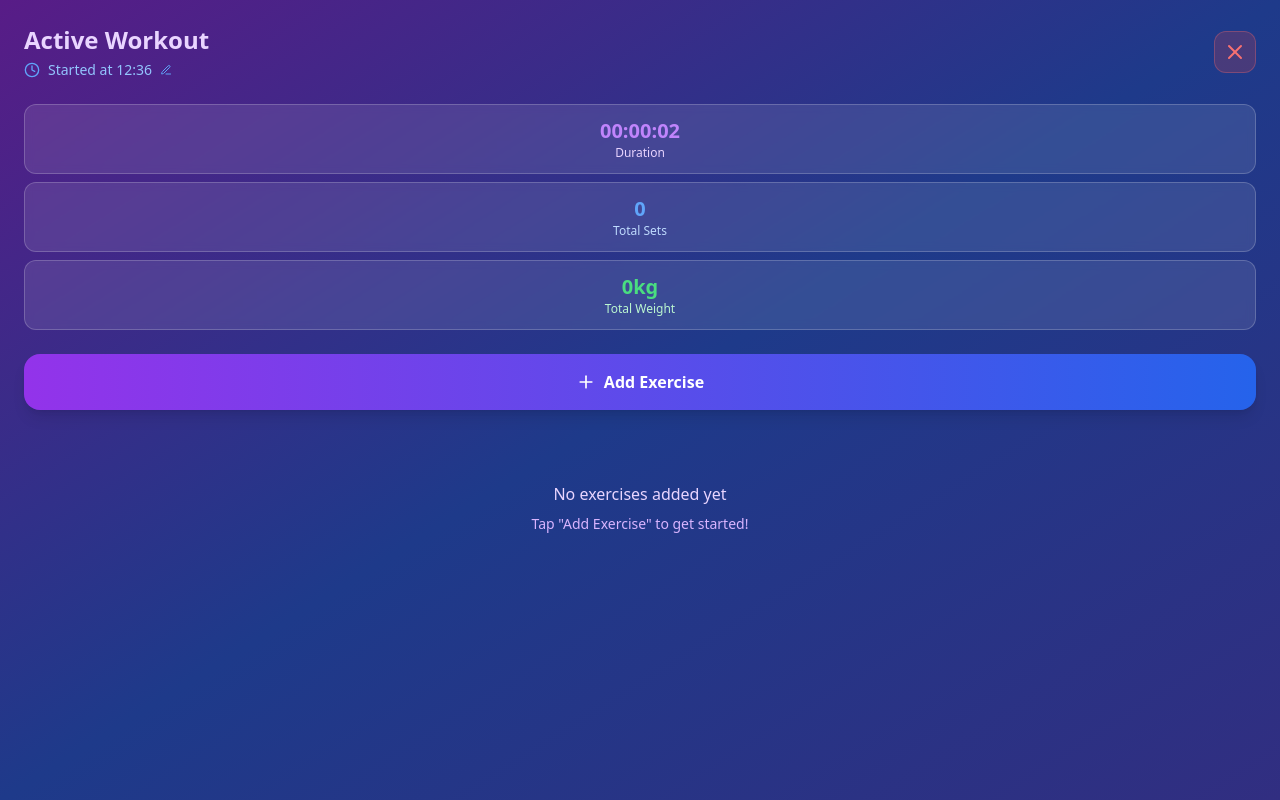
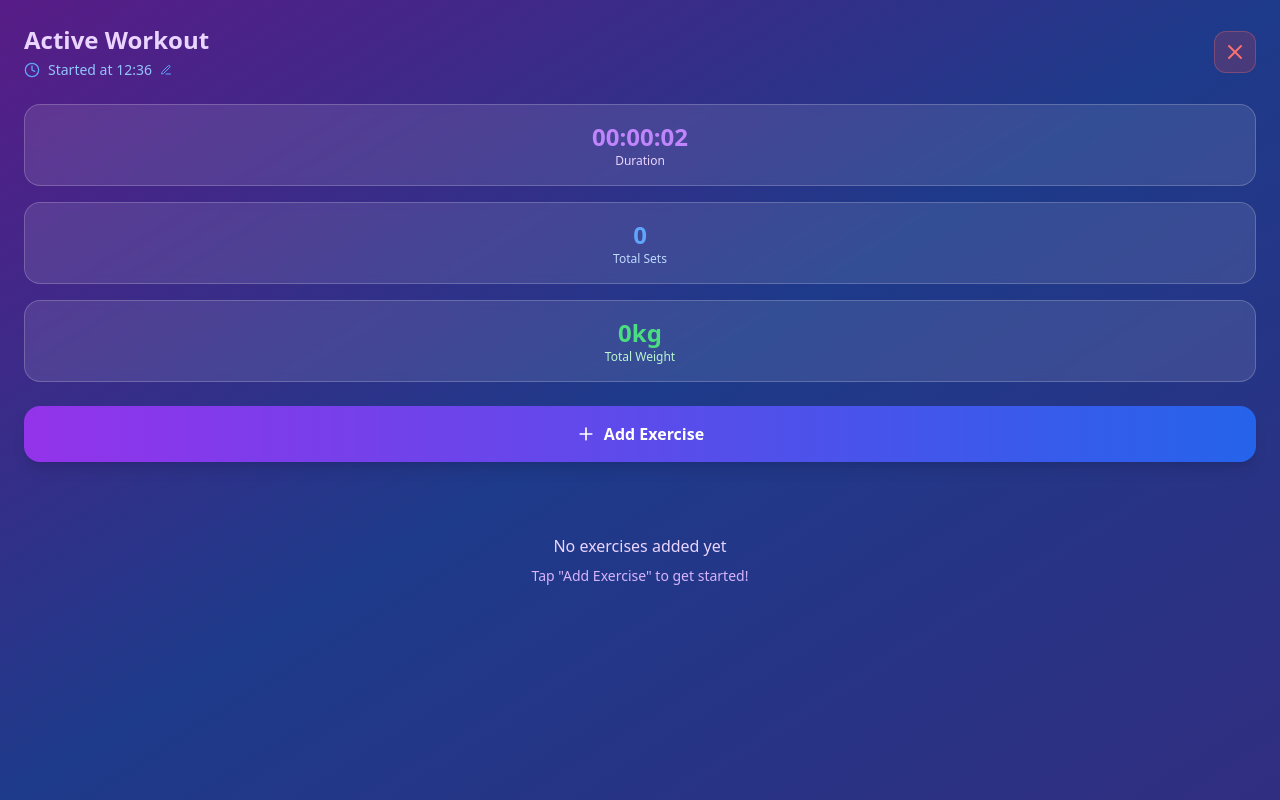
Before and after one commit to Bean-Machinie/pocket-lifts-flow, a React (Vite) app: page / in a window 1280 px wide. Both pictures are taken after a click on the button "Start New Workout". Built offline with nearby package versions, Linux system fonts and the light colour scheme.

Commit message:
Reverted to commit fda6324f2cf2474075b7bf3c17f91b743259bc43

```diff
--- a/src/components/ActiveWorkout.tsx
+++ b/src/components/ActiveWorkout.tsx
@@ -172,17 +172,17 @@ export const ActiveWorkout: React.FC<ActiveWorkoutProps> = ({
       </div>
 
       {/* Stats */}
-      <div className="flex flex-col gap-2 mb-6">
-        <div className="bg-white/10 backdrop-blur-sm rounded-xl p-3 text-center border border-white/20">
-          <div className="text-xl font-bold text-purple-400">{formatDuration(duration)}</div>
+      <div className="flex flex-col gap-4 mb-6">
+        <div className="bg-white/10 backdrop-blur-sm rounded-2xl p-4 text-center border border-white/20">
+          <div className="text-2xl font-bold text-purple-400">{formatDuration(duration)}</div>
           <div className="text-xs text-purple-200">Duration</div>
         </div>
-        <div className="bg-white/10 backdrop-blur-sm rounded-xl p-3 text-center border border-white/20">
-          <div className="text-xl font-bold text-blue-400">{workout.totalSets}</div>
+        <div className="bg-white/10 backdrop-blur-sm rounded-2xl p-4 text-center border border-white/20">
+          <div className="text-2xl font-bold text-blue-400">{workout.totalSets}</div>
           <div className="text-xs text-blue-200">Total Sets</div>
         </div>
-        <div className="bg-white/10 backdrop-blur-sm rounded-xl p-3 text-center border border-white/20">
-          <div className="text-xl font-bold text-green-400">{workout.totalWeight.toFixed(0)}kg</div>
+        <div className="bg-white/10 backdrop-blur-sm rounded-2xl p-4 text-center border border-white/20">
+          <div className="text-2xl font-bold text-green-400">{workout.totalWeight.toFixed(0)}kg</div>
           <div className="text-xs text-green-200">Total Weight</div>
         </div>
       </div>
```
